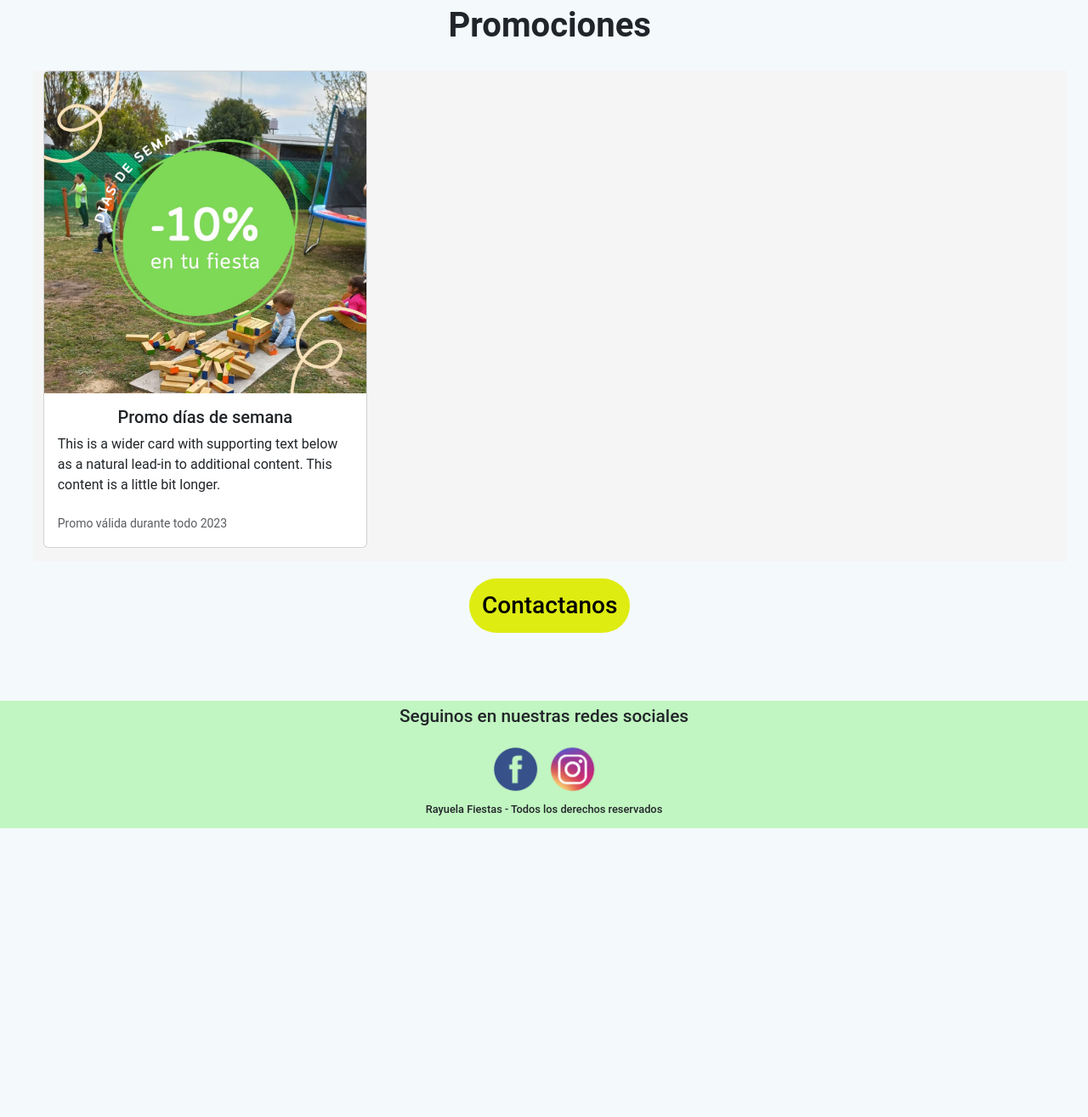
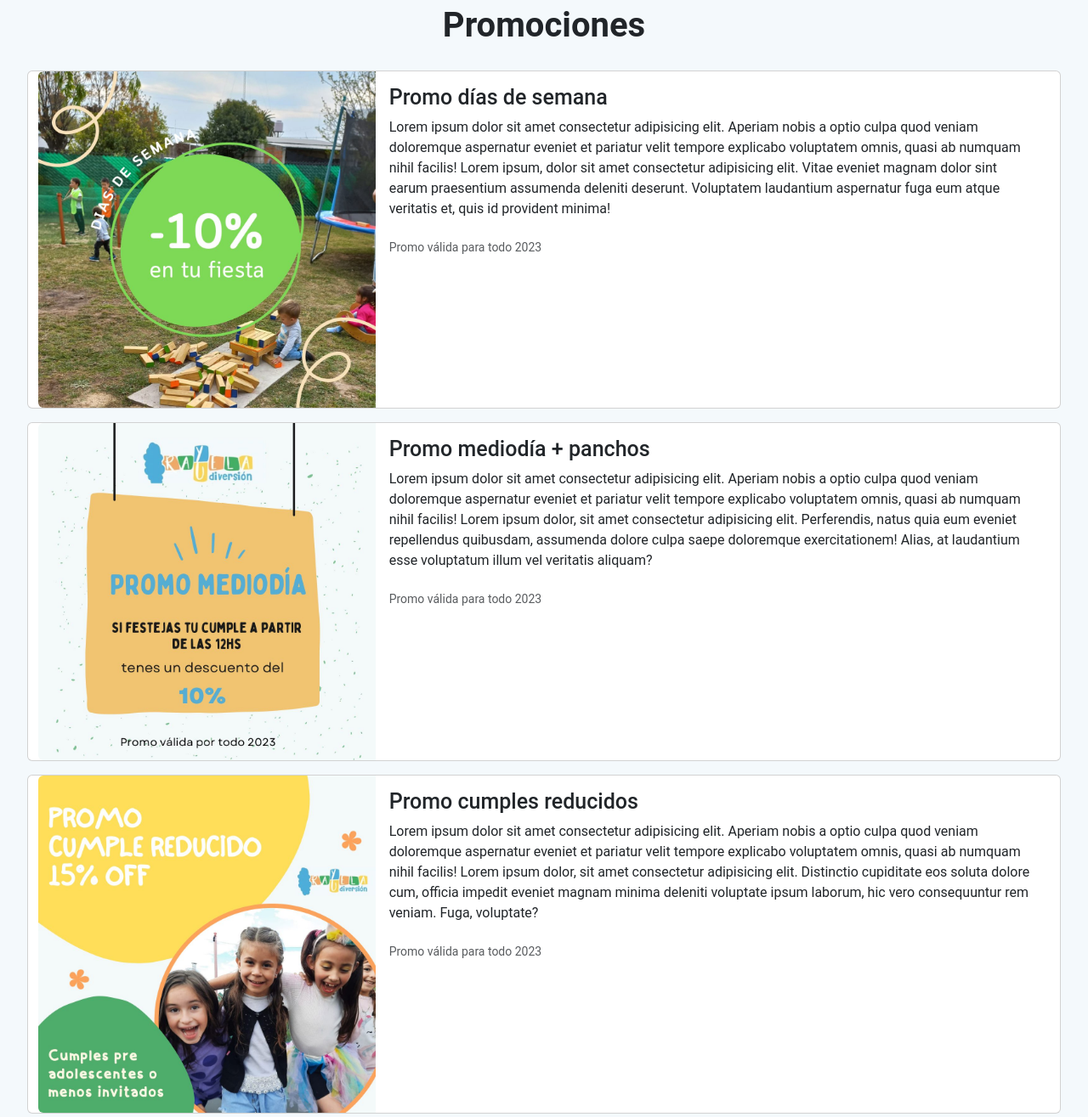
Before and after one commit to candelamaldonado/kidsParty, a plain HTML site: page pages/promociones.html in a window 1280 px wide. Shown: the part 120-1435 px from the top of the page at 85% size. Before the commit the page ends 1095 px from the top, so only its background shows below. Drawn offline with nearby package versions, Linux system fonts and the light colour scheme; files that its build step writes are made by us from their sources.

Commit message:
commit on promociones with bootstrap

```diff
--- a/css/main.css
+++ b/css/main.css
@@ -177,19 +177,23 @@ main div h2{
     font-size: 25px;
 }
 
-main div div img{
-    float: right;
-    width: 25%;
+main div div div .card-img-top{
+    width: 40%;
+}
+
+main div div div div .card-text .text-muted{
+    text-align: end;
 }
 
 .botonContacto{
-    background-color: rgb(222, 236, 18);
+    background-color: yellow;
     margin-left: 520px;
     margin-right: 520px;
     margin-top: 20px;
     padding: 15px;
     border-radius: 50px;
     color: black;
+    font-size: 1.5rem;
 }
 
 
--- a/pages/promociones.html
+++ b/pages/promociones.html
@@ -5,7 +5,7 @@
     <meta http-equiv="X-UA-Compatible" content="IE=edge">
     <meta name="viewport" content="width=device-width, initial-scale=1.0">
     <!--link css bootstrap descarga-->
-    <link rel="stylesheet" href="css/css/bootstrap.min.css">
+    <link rel="stylesheet" href="../css/css/bootstrap.min.css">
     <!--link a mi css-->
     <link rel="stylesheet" href="../css/main.css">
     <title>Promociones - Rayuela</title>
@@ -37,18 +37,53 @@
 
      <!-- contenido principal -->
     <main>
-        <h1> Promociones </h1>
-        <div class="container-fluid bg-main" style="background-color: whitesmoke;">
+        <h1 class="tituloProm"> Promociones </h1>
+        <!-- class container/container-fluid es obligatoria y esta en el contenedor padre-->
+        <div class="container-fluid">
+            <!-- class obligatoria que crea 12 columnas-->
             <div class="row">
-                <div class="col-4">
-                    <div class="card mb-3">
-                        <img src="../img/promodiasem.jpeg" class="card-img-top" alt="...">
+                <!-- CARDS -->
+                <div class="card mb-3 col-lg-12" style="min-width: 1024px;">
+                    <div class="row g-0">
+                      <div class="col-md-4">
+                        <img src="../img/promodiasem.jpeg" class="img-fluid rounded-start" alt="...">
+                      </div>
+                      <div class="col-md-8">
                         <div class="card-body">
-                          <h5 class="card-title">Promo días de semana</h5>
-                          <p class="card-text">This is a wider card with supporting text below as a natural lead-in to additional content. This content is a little bit longer.</p>
-                          <p class="card-text"><small class="text-muted">Promo válida durante todo 2023</small></p>
+                          <h2 class="card-title">Promo días de semana</h2>
+                          <p class="card-text">Lorem ipsum dolor sit amet consectetur adipisicing elit. Aperiam nobis a optio culpa quod veniam doloremque aspernatur eveniet et pariatur velit tempore explicabo voluptatem omnis, quasi ab numquam nihil facilis! Lorem ipsum, dolor sit amet consectetur adipisicing elit. Vitae eveniet magnam dolor sint earum praesentium assumenda deleniti deserunt. Voluptatem laudantium aspernatur fuga eum atque veritatis et, quis id provident minima!</p>
+                          <p class="card-text"><small class="text-muted">Promo válida para todo 2023</small></p>
                         </div>
                       </div>
+                    </div>
+                </div>
+                <div class="card mb-3 col-lg-12" style="min-width: 1024px;">
+                    <div class="row g-0">
+                      <div class="col-md-4">
+                        <img src="../img/promomediod.jpeg" class="img-fluid rounded-start" alt="...">
+                      </div>
+                      <div class="col-md-8">
+                        <div class="card-body">
+                          <h2 class="card-title">Promo mediodía + panchos </h2>
+                          <p class="card-text">Lorem ipsum dolor sit amet consectetur adipisicing elit. Aperiam nobis a optio culpa quod veniam doloremque aspernatur eveniet et pariatur velit tempore explicabo voluptatem omnis, quasi ab numquam nihil facilis! Lorem ipsum dolor, sit amet consectetur adipisicing elit. Perferendis, natus quia eum eveniet repellendus quibusdam, assumenda dolore culpa saepe doloremque exercitationem! Alias, at laudantium esse voluptatum illum vel veritatis aliquam?</p>
+                          <p class="card-text"><small class="text-muted">Promo válida para todo 2023</small></p>
+                        </div>
+                      </div>
+                    </div>
+                </div>
+                <div class="card mb-3 col-lg-12" style="min-width: 1024px;">
+                    <div class="row g-0">
+                      <div class="col-md-4">
+                        <img src="../img/promoreduc.jpeg" class="img-fluid rounded-start" alt="...">
+                      </div>
+                      <div class="col-md-8">
+                        <div class="card-body">
+                          <h2 class="card-title">Promo cumples reducidos</h2>
+                          <p class="card-text">Lorem ipsum dolor sit amet consectetur adipisicing elit. Aperiam nobis a optio culpa quod veniam doloremque aspernatur eveniet et pariatur velit tempore explicabo voluptatem omnis, quasi ab numquam nihil facilis! Lorem ipsum dolor, sit amet consectetur adipisicing elit. Distinctio cupiditate eos soluta dolore cum, officia impedit eveniet magnam minima deleniti voluptate ipsum laborum, hic vero consequuntur rem veniam. Fuga, voluptate?</p>
+                          <p class="card-text"><small class="text-muted">Promo válida para todo 2023</small></p>
+                        </div>
+                      </div>
+                    </div>
                 </div>
             </div>
         </div>
@@ -72,6 +107,6 @@
     </footer>
 
     <!-- link a js bootstrap descarga -->
-    <script src="./js/bootstrap.bundle.min.js"></script>
+    <script src="../js/bootstrap.bundle.min.js"></script>
 </body>
 </html>
```
